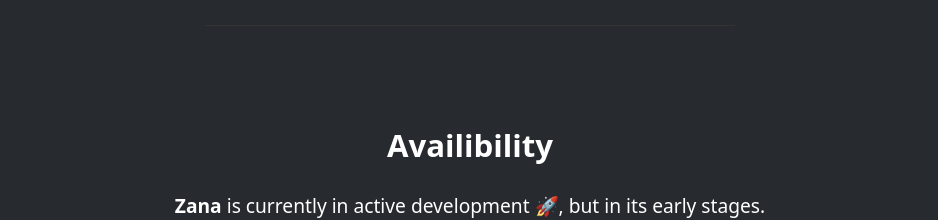
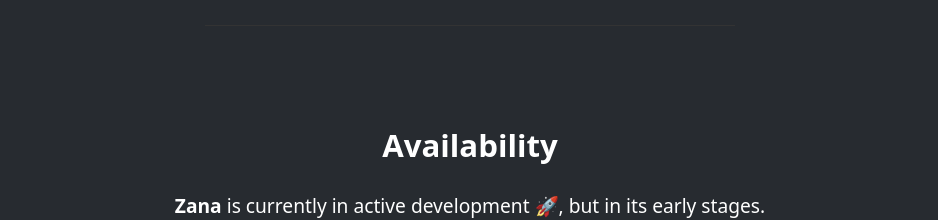
Before and after one commit to mistweaverco/www.getzana.net, a SvelteKit app: page / in a window 1280 px wide. Shown: the part 1040-1260 px from the top of the page, without its empty margins (170-1108 px from the left). Built offline with nearby package versions, Linux system fonts and the light colour scheme.

Commit message:
fix(docs): typo

```diff
--- a/src/routes/(index)/+page.svelte
+++ b/src/routes/(index)/+page.svelte
@@ -121,7 +121,7 @@
 
 <div class="container is-more">
 	<div class="inner">
-		<h2>Availibility</h2>
+		<h2>Availability</h2>
 		<p>
 			<strong>Zana</strong> is currently in active development 🚀, but in its early stages.
 		</p>
```
